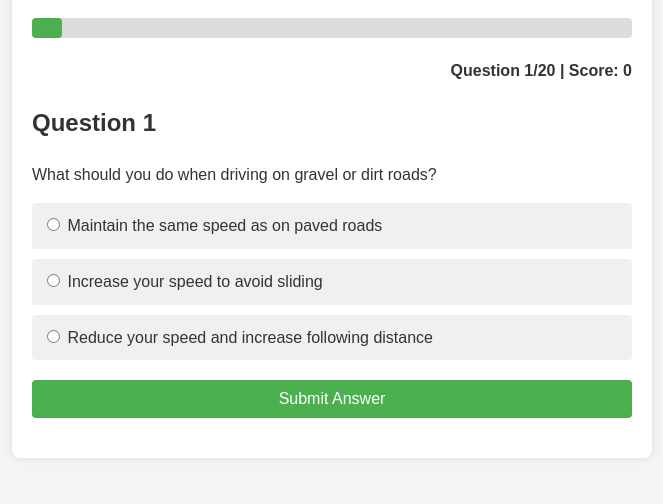
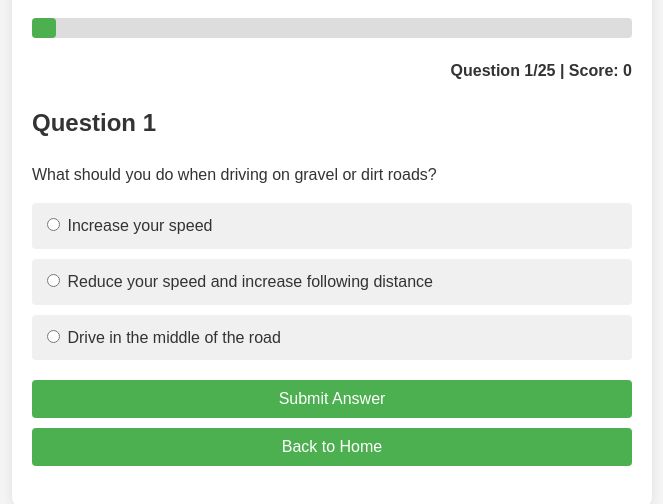
Before and after one commit to patrhick1/application_projects, a plain HTML site: page quiz_section_10.html in a window 1280 px wide. Shown: the part 116-620 px from the top of the page, without its empty margins (308-971 px from the left). Drawn offline with Linux system fonts and the light colour scheme.

Commit message:
Update quiz_section_10.html

```diff
--- a/quiz_section_10.html
+++ b/quiz_section_10.html
@@ -123,6 +123,7 @@
         <div id="score-tracker">Question 1/5 | Score: 0</div>
         <div id="quiz"></div>
         <button id="submit">Submit Answer</button>
+	<button id="home">Back to Home</button>
         <div id="result"></div>
     </div>
 
@@ -130,102 +131,127 @@
         const quizData = [
 	    {
 	        question: "What should you do when driving on gravel or dirt roads?",
-				options: ["Maintain the same speed as on paved roads", "Increase your speed to avoid sliding", "Reduce your speed and increase following distance"],
+	        options: ["Increase your speed", "Reduce your speed and increase following distance", "Drive in the middle of the road"],
+	        correctAnswer: 1
+	    },
+	    {
+	        question: "What is the best way to drive on a narrow bridge on a rural road?",
+	        options: ["Speed up and cross quickly", "Slow down and be prepared to stop for oncoming traffic", "Use high beams to alert other drivers"],
+	        correctAnswer: 1
+	    },
+	    {
+	        question: "What should you do when driving on open bridge gratings or steel bridges?",
+	        options: ["Speed up", "Reduce speed and keep a firm grip on the steering wheel", "Honk your horn"],
+	        correctAnswer: 1
+	    },
+	    {
+	        question: "What is the biggest hazard when driving on rural roads during dry periods?",
+	        options: ["Loose gravel", "Potholes", "Dust that can reduce visibility"],
 	        correctAnswer: 2
 	    },
 	    {
-				question: "How can dust on gravel roads affect driving?",
-				options: ["It improves visibility", "It reduces traction and vision", "It has no effect on driving"],
+	        question: "How should you adjust your headlights when driving in fog?",
+	        options: ["Use high beams", "Use low beams", "Turn off your headlights"],
 	        correctAnswer: 1
 	    },
 	    {
-				question: "What should you do when approaching a narrow bridge on a rural road?",
-				options: ["Slow down and be prepared to stop for oncoming traffic", "Speed up to cross before other vehicles arrive", "Stay in the middle of the road"],
+	        question: "When driving at night, when should you dim your high beams?",
+	        options: ["When you are within one block of an oncoming vehicle", "When following a vehicle closely", "When on a rural road"],
 	        correctAnswer: 0
 	    },
 	    {
-				question: "How should you drive on an open bridge with metal gratings or steel surfaces?",
-				options: ["Speed up to increase traction", "Slow down and hold the steering wheel firmly", "Turn the steering wheel sharply"],
+	        question: "What should you do if blinded by the headlights of an oncoming vehicle at night?",
+	        options: ["Look directly into the lights", "Look toward the right side of the road", "Flash your high beams"],
 	        correctAnswer: 1
 	    },
 	    {
-				question: "What is recommended when driving in areas with blind corners, like wooded areas or tall crops?",
-				options: ["Drive in the center of the road", "Slow down and be prepared to stop for hidden hazards", "Use high beams to see better"],
+	        question: "Why should you avoid driving through flooded areas?",
+	        options: ["Water can cause a blowout", "Water can hide dips or damage the road surface", "It’s faster to find another route"],
 	        correctAnswer: 1
 	    },
 	    {
-				question: "What should you do when driving at night and an oncoming vehicle fails to dim its high beams?",
-				options: ["Turn on your high beams in response", "Look toward the right edge of the road", "Flash your high beams repeatedly"],
+	        question: "How much water is needed to cause most passenger cars to lose control?",
+	        options: ["6 inches", "2 feet", "1 foot"],
+	        correctAnswer: 0
+	    },
+	    {
+	        question: "What should you do if you encounter a flooded roadway?",
+	        options: ["Drive through carefully", "Turn around and find another route", "Wait for the water to recede"],
 	        correctAnswer: 1
 	    },
 	    {
-				question: "When should you use your high beams while driving at night?",
-				options: ["Always, regardless of traffic conditions", "When there are no oncoming vehicles and visibility is poor", "When following another vehicle closely"],
+	        question: "What should you do when entering a work zone?",
+	        options: ["Speed up to get through quickly", "Slow down and follow all instructions from signs and workers", "Pass the other vehicles"],
 	        correctAnswer: 1
 	    },
 	    {
-				question: "What is the danger of driving in flooded areas?",
-				options: ["Your vehicle may gain speed uncontrollably", "As little as 6 inches of water can cause you to lose control", "The water can cool down your engine and improve performance"],
+	        question: "What do orange signs in work zones indicate?",
+	        options: ["Temporary detour", "Construction zone", "Reduced speed zone"],
+	        correctAnswer: 2
+	    },
+	    {
+	        question: "What is the purpose of using low beams in fog, snow, or heavy rain?",
+	        options: ["To see farther", "To reduce glare and improve visibility", "To alert other drivers"],
 	        correctAnswer: 1
 	    },
 	    {
-				question: "If you encounter a flooded road, what is the safest action to take?",
-				options: ["Drive through it slowly", "Turn around and find an alternate route", "Accelerate to clear the flooded section quickly"],
+	        question: "How should you drive when approaching a work zone at night?",
+	        options: ["Increase your speed", "Use high beams", "Use extreme caution and reduce speed"],
+	        correctAnswer: 2
+	    },
+	    {
+	        question: "What is the safest response if an animal runs in front of your vehicle?",
+	        options: ["Swerve into oncoming traffic to avoid the animal", "Keep control of the vehicle and hit the animal if necessary", "Stop immediately"],
 	        correctAnswer: 1
 	    },
 	    {
-				question: "What should you do if you begin hydroplaning?",
-				options: ["Steer sharply to regain control", "Ease off the accelerator and steer straight", "Press the brake pedal firmly"],
+	        question: "What precautions can help you avoid hitting an animal?",
+	        options: ["Drive fast to get through animal zones quickly", "Use caution at dawn and dusk and scan the sides of the road", "Always honk to scare animals"],
 	        correctAnswer: 1
 	    },
 	    {
-				question: "What is the appropriate speed when you can’t see farther than 100 feet due to fog, rain, or snow?",
-				options: ["20 mph", "30 mph", "40 mph"],
+	        question: "What should you do if you see a deer near the road?",
+	        options: ["Speed up to pass before it crosses", "Flash your headlights to scare it away", "Slow down and use caution, as more deer may follow"],
+	        correctAnswer: 2
+	    },
+	    {
+	        question: "Why should you use caution when driving on rural roads during October through December?",
+	        options: ["More farm vehicles are on the road", "Deer are most active during these months", "Heavy rainfall makes roads slippery"],
 	        correctAnswer: 1
 	    },
 	    {
-				question: "How should you respond to strong crosswinds while driving?",
-				options: ["Speed up to minimize the effects", "Slow down and keep a firm grip on the steering wheel", "Change lanes frequently"],
-				correctAnswer: 1
+	        question: "What should you do if you hit a large animal such as a deer?",
+	        options: ["Stop and report the crash to the police", "Drive away immediately", "Leave the scene without reporting"],
+	        correctAnswer: 0
 	    },
 	    {
-				question: "What should you do if your vehicle stalls on railroad tracks and a train is approaching?",
-				options: ["Stay in the vehicle and call for help", "Get out of the vehicle and run towards the train", "Get out of the vehicle and run away from the tracks at an angle"],
+	        question: "What is the correct procedure if your car stalls on railroad tracks and a train is approaching?",
+	        options: ["Try to restart your car", "Run in the direction the train is coming from", "Run away from the tracks in the direction the train is moving"],
 	        correctAnswer: 2
 	    },
 	    {
-				question: "When driving through a work zone, what should you do?",
-				options: ["Speed up to pass through quickly", "Obey the posted speed limits and watch for workers and equipment", "Drive in the middle of the road"],
-				correctAnswer: 1
-			},
-			{
-				question: "What should you do if your vehicle starts to skid on ice?",
-				options: ["Steer in the direction of the skid", "Steer in the opposite direction of the skid", "Press the brakes hard"],
+	        question: "What is the main hazard when driving on gravel roads?",
+	        options: ["Slippery conditions due to lack of traction", "Other vehicles", "High-speed limits"],
 	        correctAnswer: 0
 	    },
 	    {
-				question: "What is the purpose of a runaway ramp?",
-				options: ["To allow vehicles to speed up safely", "For large vehicles that have lost control or experienced brake failure", "To allow emergency vehicles to pass"],
+	        question: "How should you drive through curves on rural roads?",
+	        options: ["Maintain speed through the curve", "Slow down before entering the curve", "Speed up to complete the curve faster"],
 	        correctAnswer: 1
 	    },
 	    {
 	        question: "What should you do when approaching an uncontrolled intersection on a rural road?",
-				options: ["Speed up to cross before other vehicles", "Slow down and be prepared to stop", "Flash your lights to signal other vehicles"],
+	        options: ["Speed through the intersection", "Slow down and be prepared to stop for oncoming traffic", "Honk your horn"],
 	        correctAnswer: 1
 	    },
 	    {
-				question: "How should you react when approaching a sharp curve on a rural road?",
-				options: ["Speed up to clear the curve quickly", "Slow down before entering the curve", "Stay in the center of the road"],
+	        question: "What should you do when driving in an area marked with a deer crossing sign?",
+	        options: ["Speed up to clear the area quickly", "Slow down and be prepared to stop", "Flash your headlights"],
 	        correctAnswer: 1
 	    },
 	    {
-				question: "What should you avoid when driving in heavy rain or fog?",
-				options: ["Using low beams", "Following other vehicles closely", "Using your windshield wipers"],
-				correctAnswer: 1
-			},
-			{
-				question: "What is the proper action when your tires lose traction and your vehicle begins to slide?",
-				options: ["Brake hard to stop the vehicle", "Take your foot off the gas pedal and steer in the direction you want to go", "Accelerate to regain control"],
+	        question: "How can you reduce glare when driving at night?",
+	        options: ["Use high beams", "Look toward the right side of the road", "Wear sunglasses"],
 	        correctAnswer: 1
 	    }
 	];
@@ -241,9 +267,15 @@
 
         const quizElement = document.getElementById('quiz');
         const submitButton = document.getElementById('submit');
+        const homeButton = document.getElementById('home'); // Home button
         const resultElement = document.getElementById('result');
         const scoreTrackerElement = document.getElementById('score-tracker');
         const progressElement = document.getElementById('progress');
+
+        // Functionality to return home
+        homeButton.onclick = () => {
+            window.location.href = "index.html"; // Redirect to index.html or your homepage
+        };
 
         function loadQuestion() {
             if (currentQuestion < quizData.length) {
```
Lines whose indentation alone changed are shown as unchanged.
